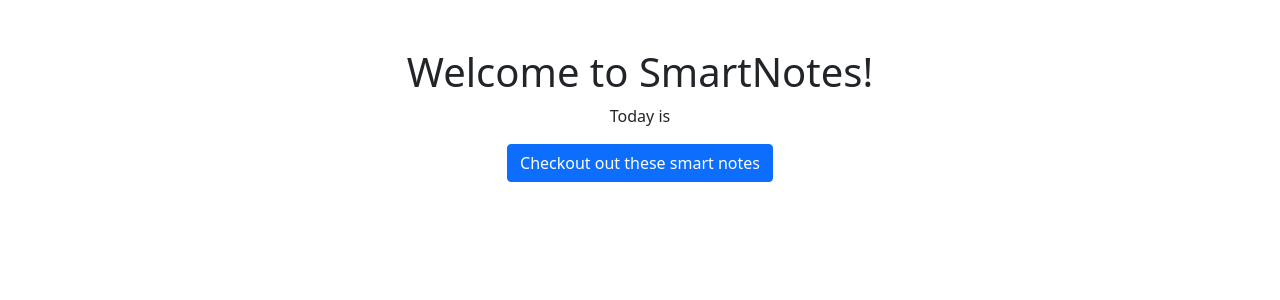
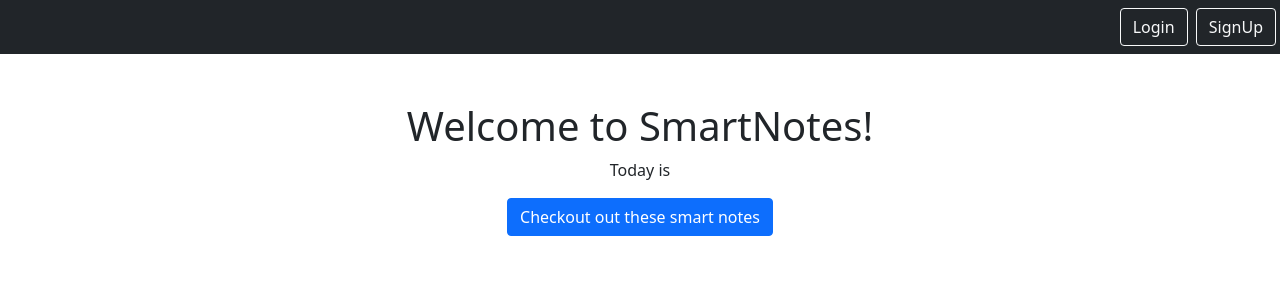
Before and after one commit to tauficls/djangolearning, a Django app: template home/templates/home/welcome.html in a window 1280 px wide. Shown: the top 300 px of the page. Run offline with Django 3.2, Linux system fonts and the light colour scheme; the template is opened without the code that fills it, so the values that code supplies are empty.

Commit message:
adding navigation bar

```diff
--- a/home/views.py
+++ b/home/views.py
@@ -36,7 +36,7 @@
 
 class AuthorizedView(LoginRequiredMixin, TemplateView):
     template_name = 'home/authorized.html'
-    login_url = "/admin"
+    login_url = "/home/login.html"
 
 # Create your views here.
 # def home(request):
--- a/static/templates/base.html
+++ b/static/templates/base.html
@@ -10,6 +10,19 @@
 
 </head>
 <body>
+    <nav class="navbar navbar-dark bg-dark">
+        <div class="ms-auto">
+
+            {% if user.is_authenticated %}
+            <a href="{% url 'notes.list' %}" class="btn btn-outline-light me-1">Home</a>
+            <a href="{% url 'notes.new' %}" class="btn btn-outline-light me-1">Create</a>
+            <a href="{% url 'logout' %}" class="btn btn-outline-light me-1">Logout</a>
+            {% else %}
+            <a href="{% url 'login' %}" class="btn btn-outline-light me-1">Login</a>
+            <a href="{% url 'signup' %}" class="btn btn-outline-light me-1">SignUp</a>
+            {% endif %}
+        </div>
+    </nav>
     <div class="my-5 text-center container">
         {% block content %}
         {% endblock %}
```
Also changed, not shown: notes/views.py (+5 -5 lines).
